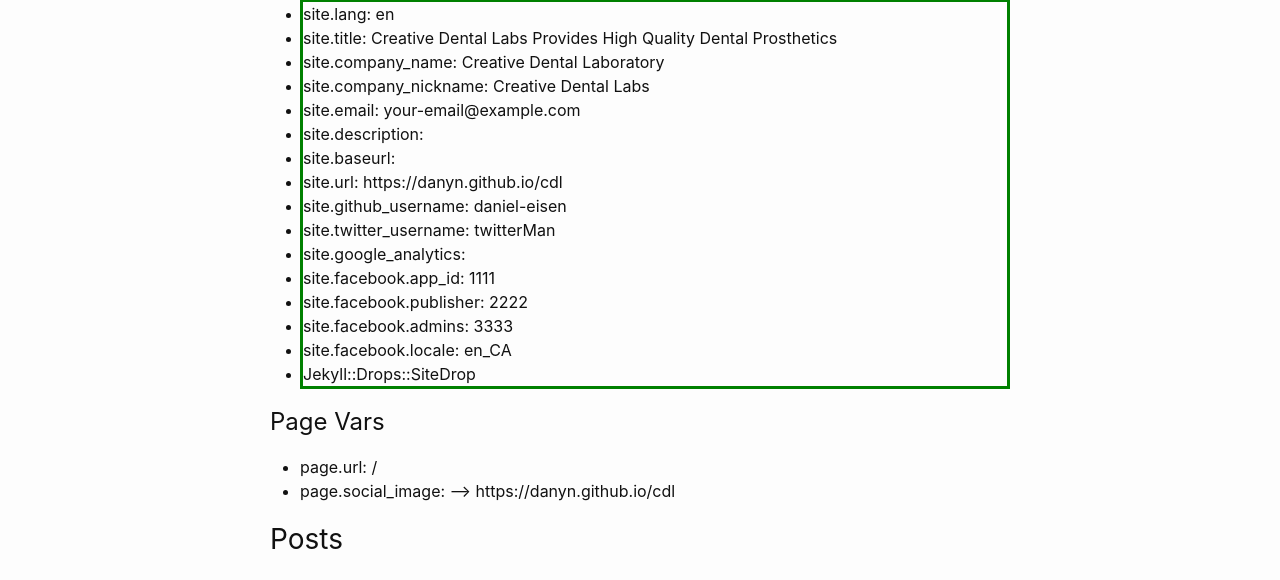
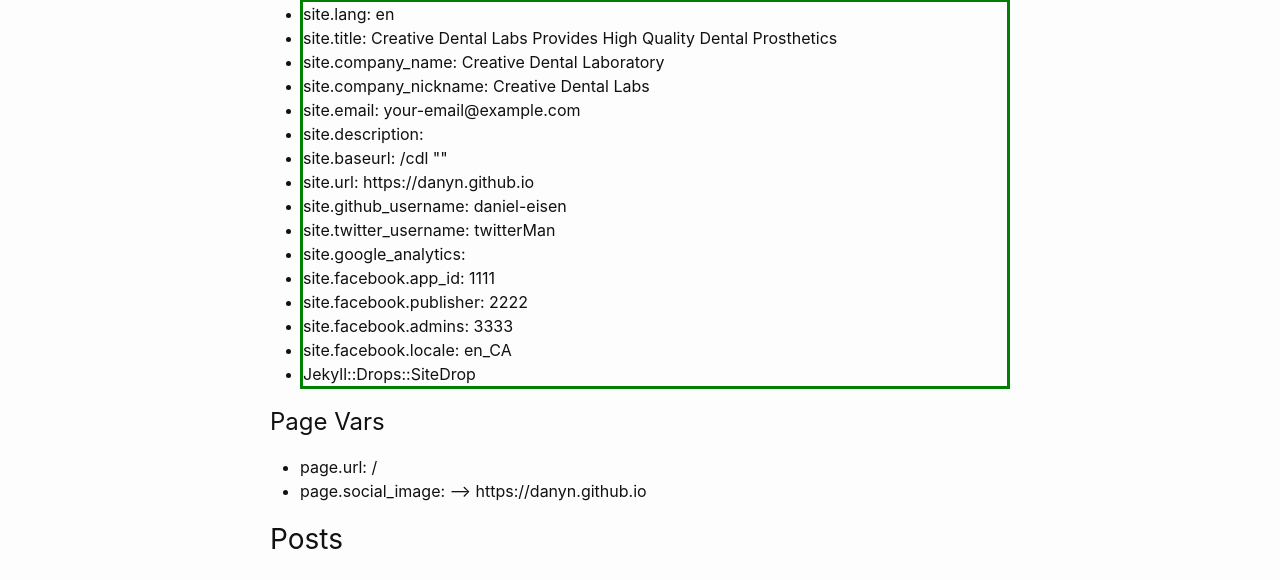
Before and after one commit to danyn/cdl, a Jekyll site: the page built from index.md, in a window 1280 px wide. Shown: the part 144-724 px from the top of the page. Built offline with Jekyll 4.4.1, drawn with Linux system fonts in a browser that asks for light colours.

Commit message:
Update _config.yml

```diff
--- a/_config.yml
+++ b/_config.yml
@@ -23,8 +23,8 @@ company_name: Creative Dental Laboratory
 company_nickname: Creative Dental Labs
 social_image: assets/share_site.jpg
 email: your-email@example.com
-baseurl: "" # the subpath of your site, e.g. /blog
-url: https://danyn.github.io/cdl # the base hostname & protocol for your site, e.g. http://example.com while in developement mode it is set to localhost:4000
+baseurl: /cdl "" # the subpath of your site, e.g. /blog
+url: https://danyn.github.io # the base hostname & protocol for your site, e.g. http://example.com while in developement mode it is set to localhost:4000
 author: Daniel Eisen
 twitter_username: twitterMan
 github_username: daniel-eisen
```
